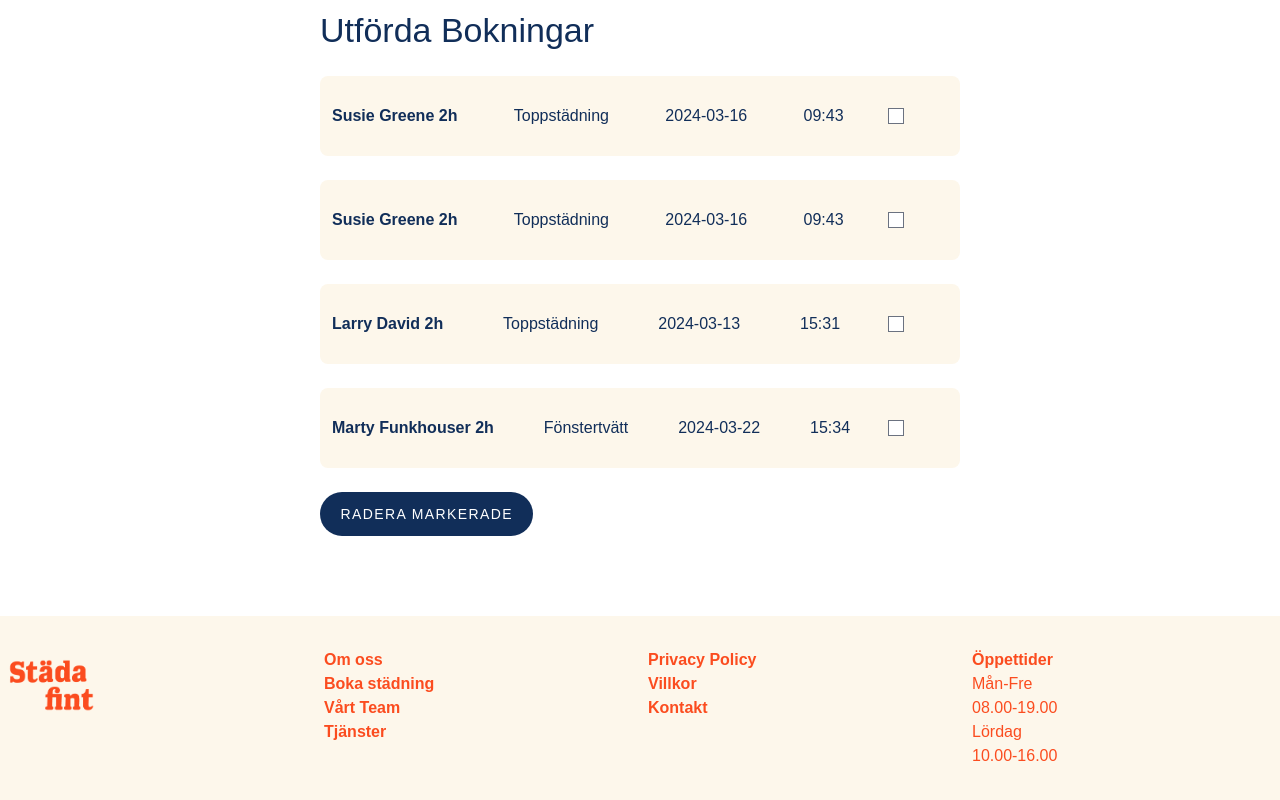
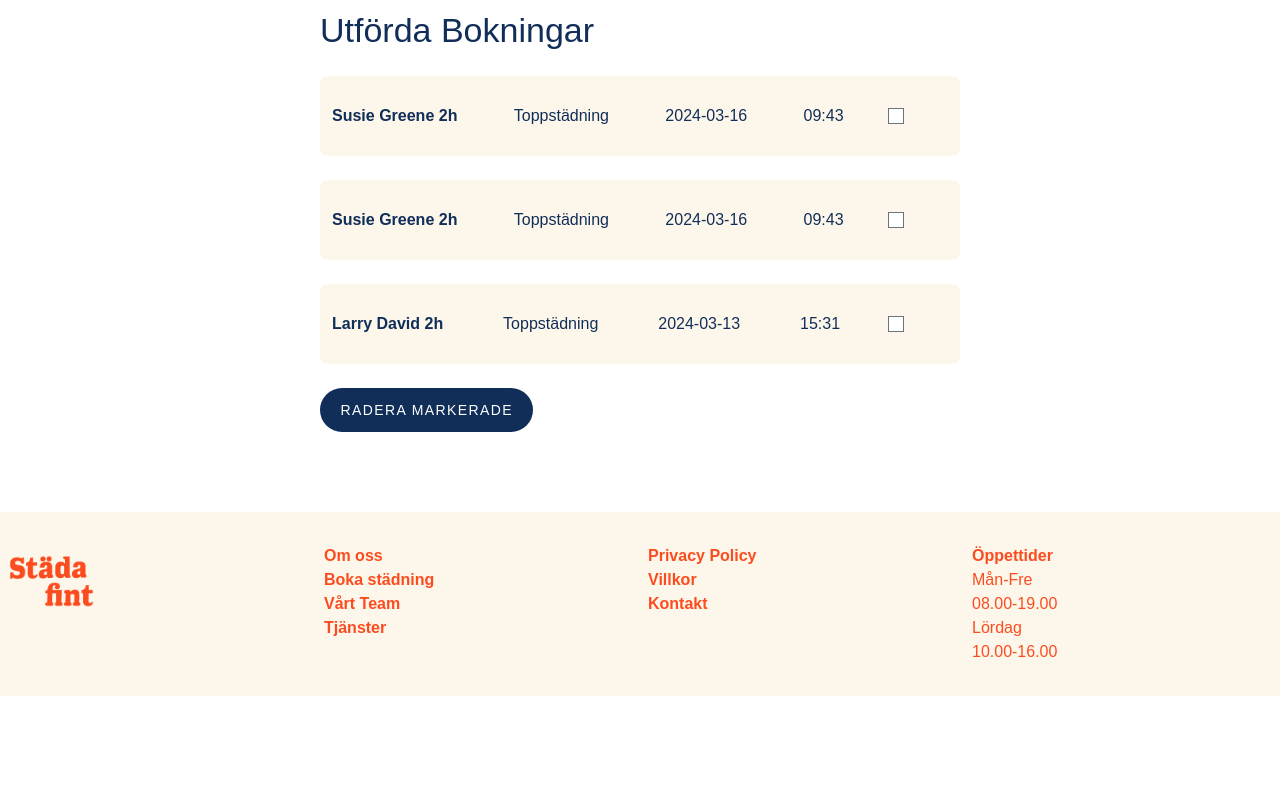
Before and after one commit to varamara/cleaning-service, a React (Vite) app in the folder cleaning-service-js-2/: page /BookingPage in a window 1280 px wide. Shown: the part 1094-1894 px from the top of the page. After the commit the page ends 1790 px from the top, so only its background shows below. Built offline with nearby package versions, Linux system fonts and the light colour scheme; data requests are answered from the project's data file; a web font is replaced by a local one.

Commit message:
removed awaits

```diff
--- a/cleaning-service-js-2/db.json
+++ b/cleaning-service-js-2/db.json
@@ -52,15 +52,6 @@
       "grade": "Toppstädning",
       "cleaner": "Larry David",
       "status": true
-    },
-    {
-      "id": "2e9fab8d-a8e6-4b54-a622-a6da53c9096f",
-      "date": "2024-03-22T11:34:17.000Z",
-      "time": "15:34",
-      "customer": "",
-      "grade": "Fönstertvätt",
-      "cleaner": "Marty Funkhouser",
-      "status": true
     }
   ]
 }
--- a/cleaning-service-js-2/src/components/bookingpagecomponents/bookinginfosection/CompletedBookings.tsx
+++ b/cleaning-service-js-2/src/components/bookingpagecomponents/bookinginfosection/CompletedBookings.tsx
@@ -29,19 +29,17 @@ const CompletedBookings: React.FC = () => {
     try {
       const deletionPromises = checkedCompletedBookings.map(
         async (bookingId) => {
-          await removeBooking(bookingId);
+           removeBooking(bookingId);
           return bookingId;
         }
       );
 
       const deletedBookingIds = await Promise.all(deletionPromises);
-
       const remainingBookings = bookings.filter(
         (booking) => !deletedBookingIds.includes(booking.id)
       );
 
       setBookings(remainingBookings);
-
       setCheckedCompletedBookings([]);
     } catch (error) {
       console.error("Error removing bookings:", error);
--- a/cleaning-service-js-2/src/components/bookingpagecomponents/bookinginfosection/FutureBookings.tsx
+++ b/cleaning-service-js-2/src/components/bookingpagecomponents/bookinginfosection/FutureBookings.tsx
@@ -40,11 +40,11 @@ const FutureBookings: React.FC = () => {
         checkedFutureBookings.includes(booking.id)
       );
 
-      const updatePromises = markedBookings.map(async (booking) => {
+      const updatePromises = markedBookings.map( (booking) => {
         try {
           const updatedBooking = { ...booking, status: true };
 
-          await updateBooking(updatedBooking);
+          updateBooking(updatedBooking);
 
           return updatedBooking;
         } catch (error) {
```
